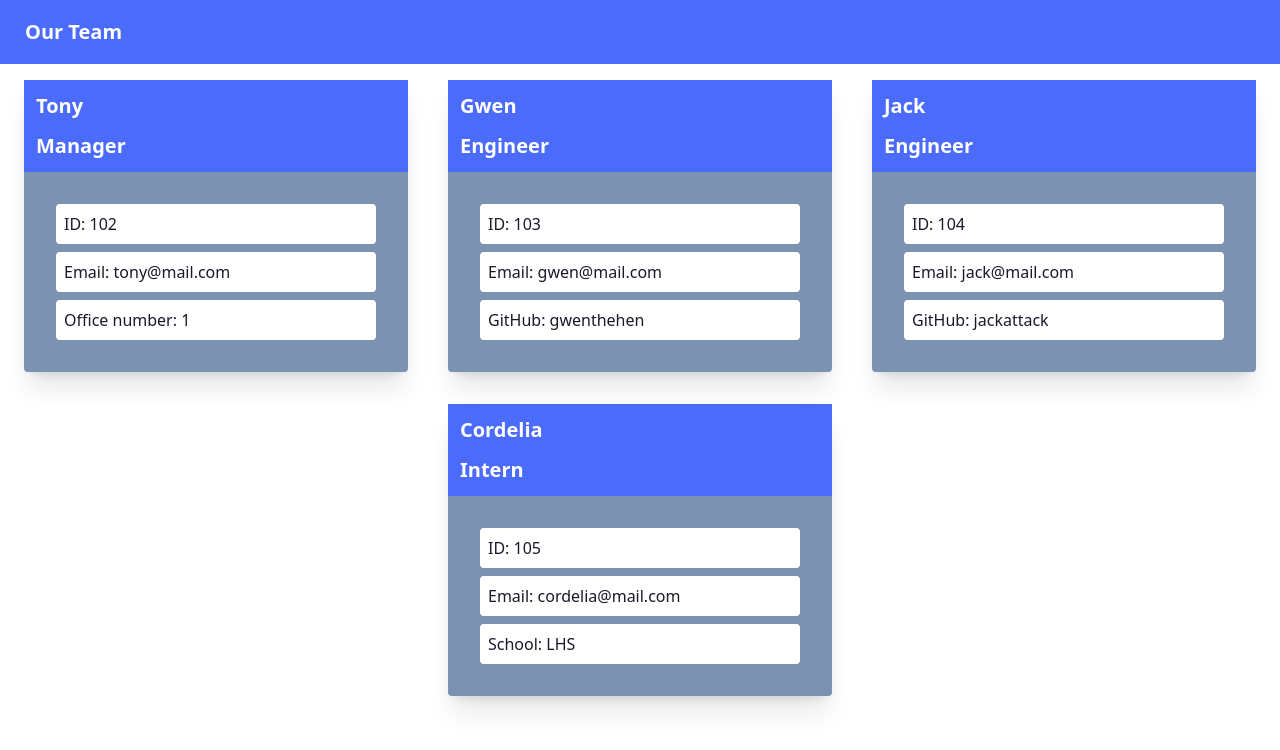
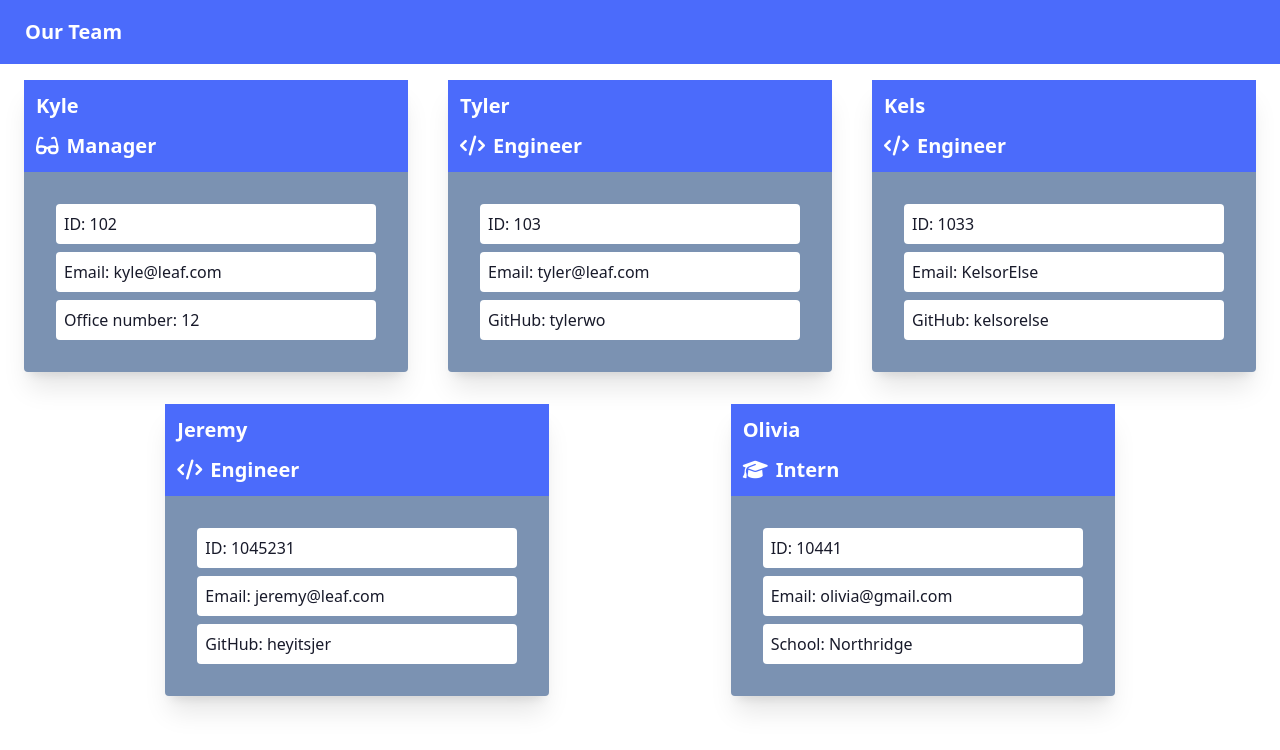
Before and after one commit to coderbennett/team-profile-generator, a website: page index.html in a window 1280 px wide. Drawn offline with nearby package versions, Linux system fonts and the light colour scheme.

Commit message:
add icons to generated html

```diff
--- a/index.html
+++ b/index.html
@@ -16,56 +16,70 @@
 
     <div class="card w-96 bg-secondary shadow-xl m-4">
         <div class="bg-primary">
-            <h2 class="card-title m-3 text-base-100">Tony</h2>
-            <h2 class="card-title m-3 text-base-100">Manager</h2>
+            <h2 class="card-title m-3 text-base-100">Kyle</h2>
+            <h2 class="card-title m-3 text-base-100"><i class="fa-solid fa-glasses"></i>Manager</h2>
         </div>
         <div class="card-body">
             <p class="bg-base-100 rounded p-2">ID: 102</p>
-            <p class="bg-base-100 rounded p-2">Email: <a href='mailto:tony@mail.com'>tony@mail.com</a></p>
-            <p class="bg-base-100 rounded p-2">Office number: 1</p>
+            <p class="bg-base-100 rounded p-2">Email: <a href='mailto:kyle@leaf.com'>kyle@leaf.com</a></p>
+            <p class="bg-base-100 rounded p-2">Office number: 12</p>
         </div>
     </div>
 
 
     <div class="card w-96 bg-secondary shadow-xl m-4">
         <div class="bg-primary">
-            <h2 class="card-title m-3 text-base-100">Gwen</h2>
-            <h2 class="card-title m-3 text-base-100">Engineer</h2>
+            <h2 class="card-title m-3 text-base-100">Tyler</h2>
+            <h2 class="card-title m-3 text-base-100"><i class="fa-solid fa-code"></i>Engineer</h2>
         </div>
         <div class="card-body">
             <p class="bg-base-100 rounded p-2">ID: 103</p>
-            <p class="bg-base-100 rounded p-2">Email: <a href='mailto:gwen@mail.com'>gwen@mail.com</a></p>
-            <p class="bg-base-100 rounded p-2">GitHub: <a href='https://github.com/gwenthehen' target='_blank'>gwenthehen</a></p>
+            <p class="bg-base-100 rounded p-2">Email: <a href='mailto:tyler@leaf.com'>tyler@leaf.com</a></p>
+            <p class="bg-base-100 rounded p-2">GitHub: <a href='https://github.com/tylerwo' target='_blank'>tylerwo</a></p>
         </div>
     </div>
 
 
     <div class="card w-96 bg-secondary shadow-xl m-4">
         <div class="bg-primary">
-            <h2 class="card-title m-3 text-base-100">Jack</h2>
-            <h2 class="card-title m-3 text-base-100">Engineer</h2>
+            <h2 class="card-title m-3 text-base-100">Kels</h2>
+            <h2 class="card-title m-3 text-base-100"><i class="fa-solid fa-code"></i>Engineer</h2>
         </div>
         <div class="card-body">
-            <p class="bg-base-100 rounded p-2">ID: 104</p>
-            <p class="bg-base-100 rounded p-2">Email: <a href='mailto:jack@mail.com'>jack@mail.com</a></p>
-            <p class="bg-base-100 rounded p-2">GitHub: <a href='https://github.com/jackattack' target='_blank'>jackattack</a></p>
+            <p class="bg-base-100 rounded p-2">ID: 1033</p>
+            <p class="bg-base-100 rounded p-2">Email: <a href='mailto:KelsorElse'>KelsorElse</a></p>
+            <p class="bg-base-100 rounded p-2">GitHub: <a href='https://github.com/kelsorelse' target='_blank'>kelsorelse</a></p>
         </div>
     </div>
 
 
     <div class="card w-96 bg-secondary shadow-xl m-4">
         <div class="bg-primary">
-            <h2 class="card-title m-3 text-base-100">Cordelia</h2>
-            <h2 class="card-title m-3 text-base-100">Intern</h2>
+            <h2 class="card-title m-3 text-base-100">Jeremy</h2>
+            <h2 class="card-title m-3 text-base-100"><i class="fa-solid fa-code"></i>Engineer</h2>
         </div>
         <div class="card-body">
-            <p class="bg-base-100 rounded p-2">ID: 105</p>
-            <p class="bg-base-100 rounded p-2">Email: <a href='mailto:cordelia@mail.com'>cordelia@mail.com</a></p>
-            <p class="bg-base-100 rounded p-2">School: LHS</p>
+            <p class="bg-base-100 rounded p-2">ID: 1045231</p>
+            <p class="bg-base-100 rounded p-2">Email: <a href='mailto:jeremy@leaf.com'>jeremy@leaf.com</a></p>
+            <p class="bg-base-100 rounded p-2">GitHub: <a href='https://github.com/heyitsjer' target='_blank'>heyitsjer</a></p>
+        </div>
+    </div>
+
+
+    <div class="card w-96 bg-secondary shadow-xl m-4">
+        <div class="bg-primary">
+            <h2 class="card-title m-3 text-base-100">Olivia</h2>
+            <h2 class="card-title m-3 text-base-100"><i class="fa-solid fa-graduation-cap"></i>Intern</h2>
+        </div>
+        <div class="card-body">
+            <p class="bg-base-100 rounded p-2">ID: 10441</p>
+            <p class="bg-base-100 rounded p-2">Email: <a href='mailto:olivia@gmail.com'>olivia@gmail.com</a></p>
+            <p class="bg-base-100 rounded p-2">School: Northridge</p>
         </div>
     </div>
 
             </div>
             <script src="https://cdn.tailwindcss.com"></script>
+            <script src="https://kit.fontawesome.com/afdfd2c8fa.js" crossorigin="anonymous"></script>
         </body>
         </html>
```
Also changed, not shown: src/generateHTML.js (+6 -2 lines).
